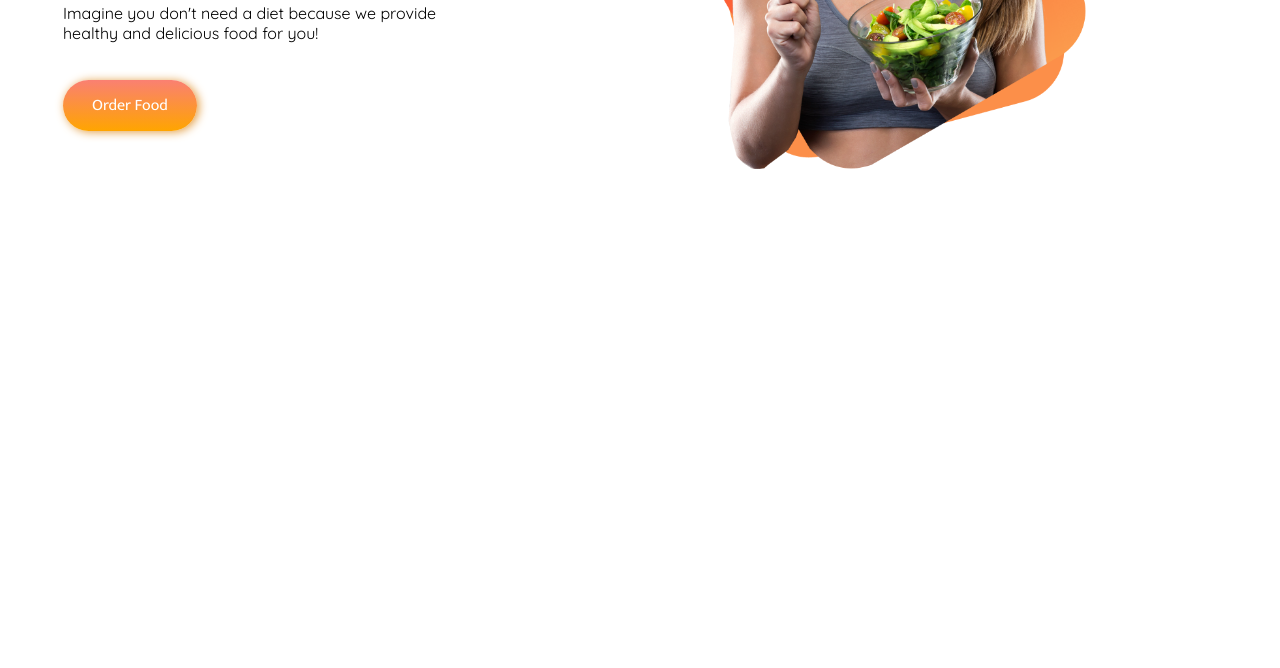
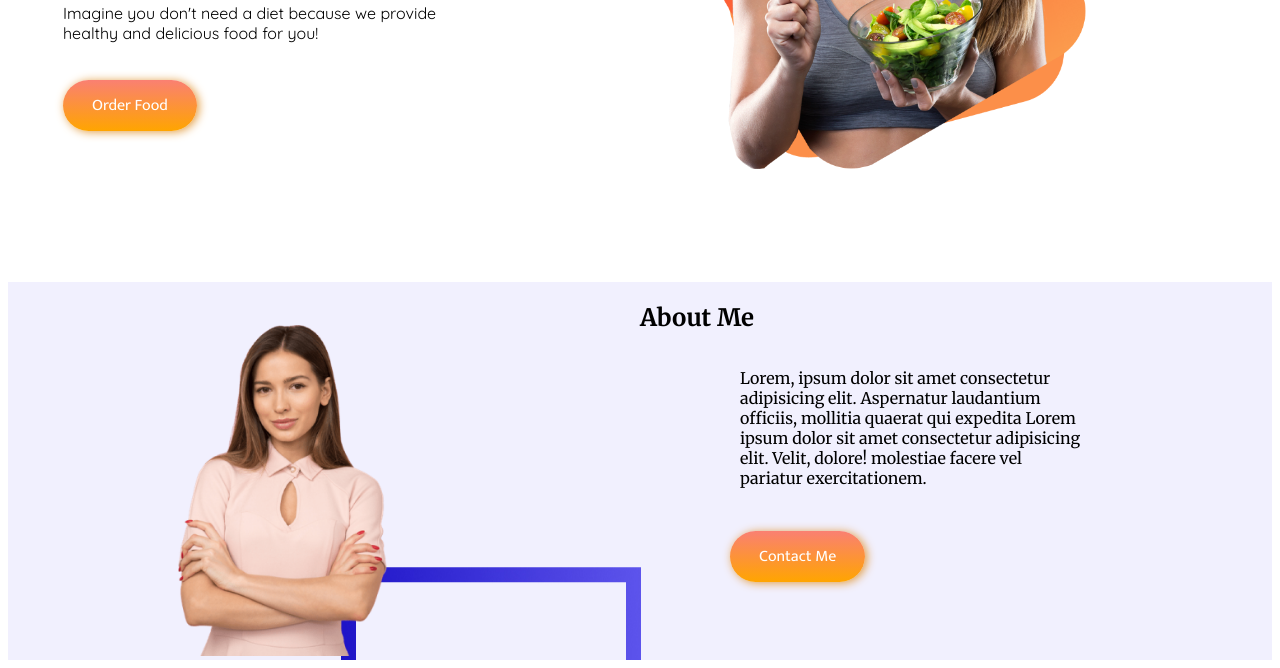
Before and after one commit to rubayetseason/practice1, a plain HTML site: page index.html in a window 1280 px wide. Shown: the part 308-976 px from the top of the page. Before the commit the page ends 800 px from the top, so only its background shows below. Drawn offline with Linux system fonts and the light colour scheme.

Commit message:
section2

```diff
--- a/index.html
+++ b/index.html
@@ -23,17 +23,27 @@
 </head>
 
 <body>
-    <section class="flex">
+    <section class="flex section1">
         <div class="width skip">
             <h1 class="title1"><span>Skip</span> The Diet,</h1>
             <h1 class="title1">Just Eat <span>Healthy</span></h1>
             <h1 class="title1">With Food Network</h1>
-            <p id="top-para">Imagine you don't need a diet because we provide <br> healthy and delicious food for you!
+            <p class="para">Imagine you don't need a diet because we provide <br> healthy and delicious food for you!
             </p>
             <a href="#" class="button">Order Food</a>
         </div>
         <div class="width">
-            <img src="images/female/Group 8425.png" alt="">
+            <img src="images/female/Group 8425.png" alt="this is an image" id="woman1">
+        </div>
+    </section>
+    <section class="flex" id="section2">
+        <div class="width"><img src="images/female/Person Image.png" alt="this is another woman" id="woman2"></div>
+        <div class="width">
+            <h2 id="about">About Me</h2>
+            <p id="para2">Lorem, ipsum dolor sit amet consectetur adipisicing elit. Aspernatur laudantium officiis,
+                mollitia quaerat qui expedita Lorem ipsum dolor sit amet consectetur adipisicing elit. Velit, dolore!
+                molestiae facere vel pariatur exercitationem.</p>
+            <a href="#" id="btn2">Contact Me</a>
         </div>
     </section>
 </body>
--- a/style.css
+++ b/style.css
@@ -4,6 +4,10 @@ span {
 
 body {
     font-family: 'Merriweather', serif;
+}
+
+.section1 {
+    margin-bottom: 90px;
 }
 
 .title1 {
@@ -22,7 +26,7 @@ body {
     font-family: 'Mukta', sans-serif;
 }
 
-div img {
+#woman1 {
     width: 72%;
 }
 
@@ -40,10 +44,44 @@ div img {
     padding-top: 50px;
 }
 
-#top-para {
+.para {
     margin-top: 25px;
     margin-bottom: 49px;
     margin-left: 15px;
     /* font-family: 'Nunito Sans', sans-serif; */
     font-family: 'Quicksand', sans-serif;
 }
+
+#woman2 {
+    width: 33%;
+    margin-left: 170px;
+    margin-top: 43px;
+}
+
+#para2 {
+    padding: 15px;
+    margin-right: 172px;
+    padding-left: 100px;
+    margin-bottom: 40px;
+}
+}
+
+#about {
+    margin-left: 110px;
+    margin-top: 95px;
+}
+
+#btn2 {
+    text-decoration: none;
+    background-image: linear-gradient(salmon, orange);
+    color: white;
+    padding: 12px 29px;
+    border-radius: 30px;
+    box-shadow: 2px 1px 10px rgb(226, 155, 62);
+    margin-left: 90px;
+    font-family: 'Mukta', sans-serif;
+}
+
+#section2 {
+    background-image: url(images/shapes/Frame\ 56.jpg);
+}
```
